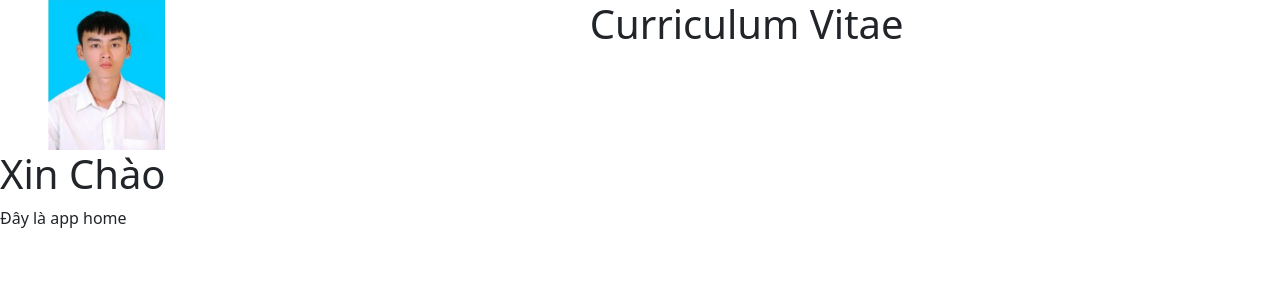
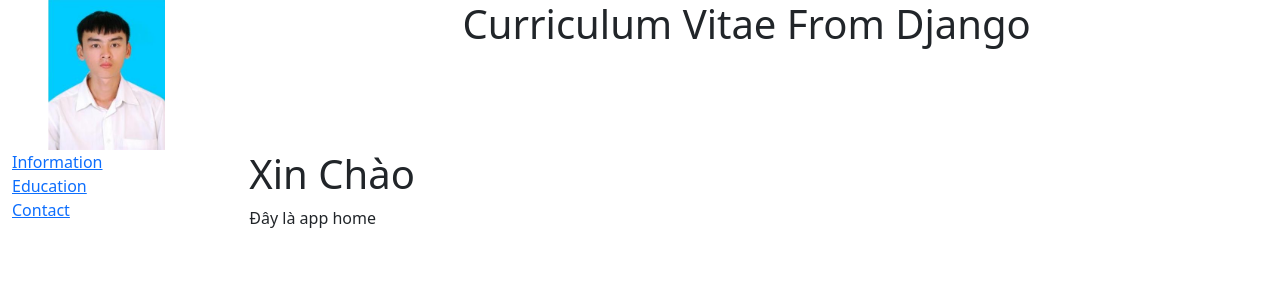
Before and after one commit to zmeodz/PythonWeb, a Django app: page / in a window 1280 px wide. Shown: the top 300 px of the page. Run offline with Django 4.2, Linux system fonts and the light colour scheme; some libraries are stand-ins or nearby versions.

Commit message:
03092022 23h56

```diff
--- a/home/templates/pages/base.html
+++ b/home/templates/pages/base.html
@@ -15,13 +15,27 @@
                 <center> <img src="{% static 'images/avatar.jpg' %}" class="responsive-img" style="max-height:150px"/></center>
             </div>
             <div class="col-sm-10">
-                <center><h1>Curriculum Vitae</h1></center>
+                <center><h1>Curriculum Vitae From Django</h1></center>
+            </div>
+        </div>
+        <div class="row">
+            <div class="col-sm-2">
+                <div class="bs-sliderbar">
+                    <ul class="nav flex-column">
+                        <li><a href="/">Information</a></li>
+                        <li><a href="/blog">Education</a></li>
+                        <li><a href="/contact">Contact</a></li>
+                    </ul>
+                </div>
+            </div>
+            <div class="col-sm-10">
+                <div class="container-fluid">
+                    {% block content %}
+
+                    {% endblock %}
+                </div>
             </div>
         </div>
     </div>
-    {% block content %}
-
-    {% endblock %}
-
 </body>
 </html>
```
